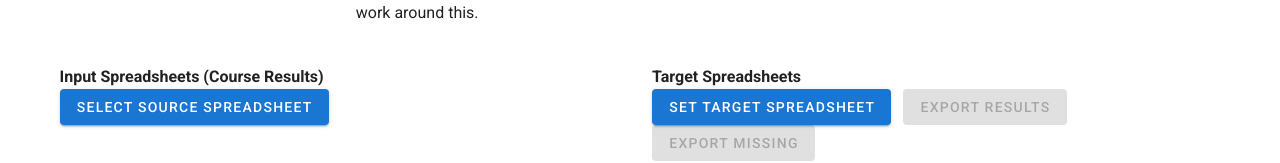
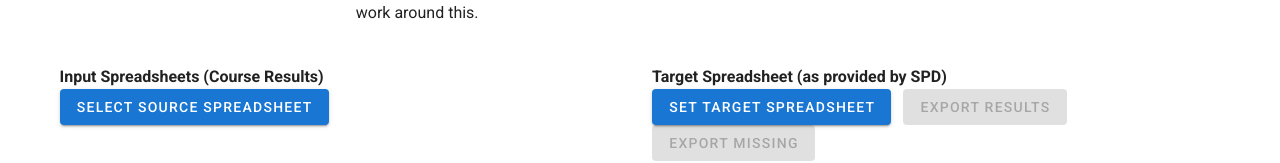
Before and after one commit to pcbouman-eur/ese-grade-handler, a Vue app: page / in a window 1280 px wide. Both pictures are taken after a click on the tab "INJECTOR". Shown: the part 255-418 px from the top of the page. Built offline with nearby package versions, Linux system fonts and the light colour scheme.

Commit message:
Changed a label to improve usuability

```diff
--- a/src/components/Injector.vue
+++ b/src/components/Injector.vue
@@ -34,7 +34,7 @@
 
       </v-col>
       <v-col cols=6>
-        <h4>Target Spreadsheets</h4>
+        <h4>Target Spreadsheet (as provided by SPD)</h4>
         <v-btn color="primary" @click="clickOpenTarget">Set Target Spreadsheet</v-btn>
         &nbsp;
         <v-btn color="primary" @click="downloadResult" :disabled="!injectionResults">
```
